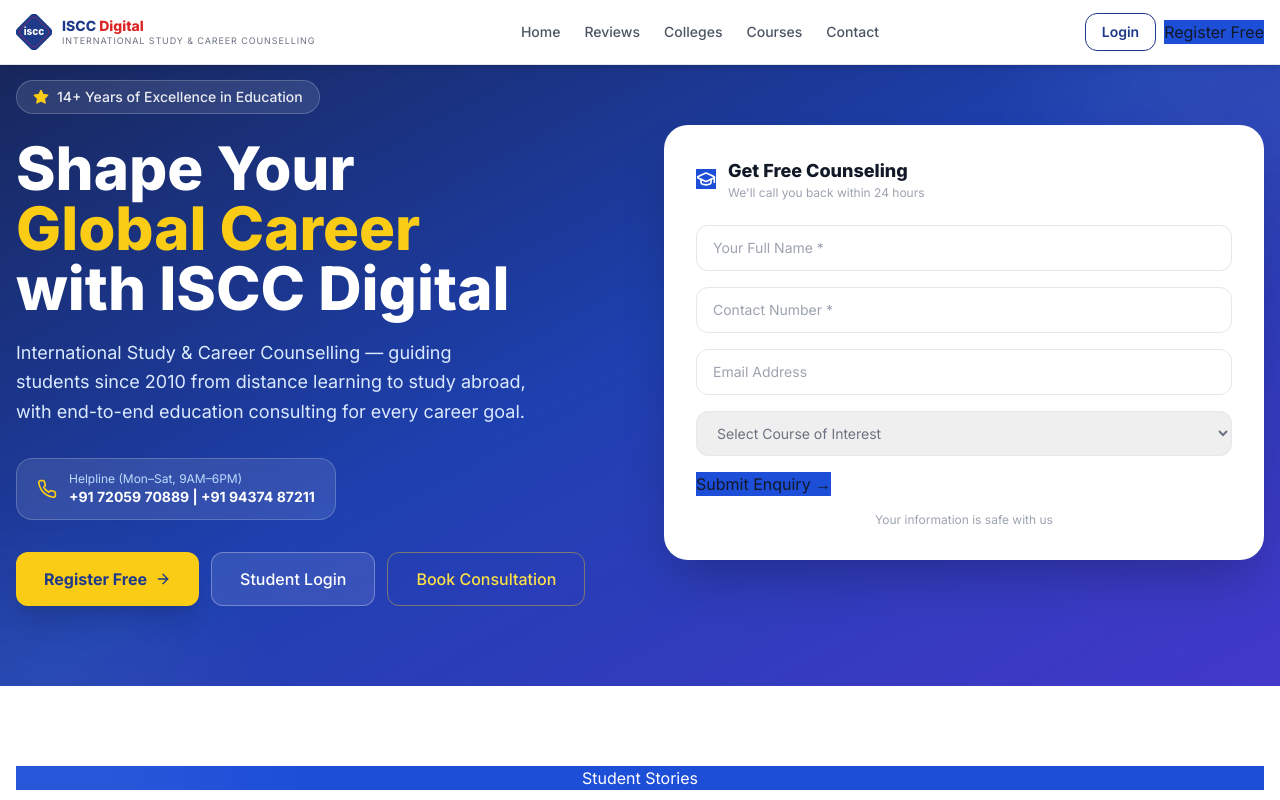
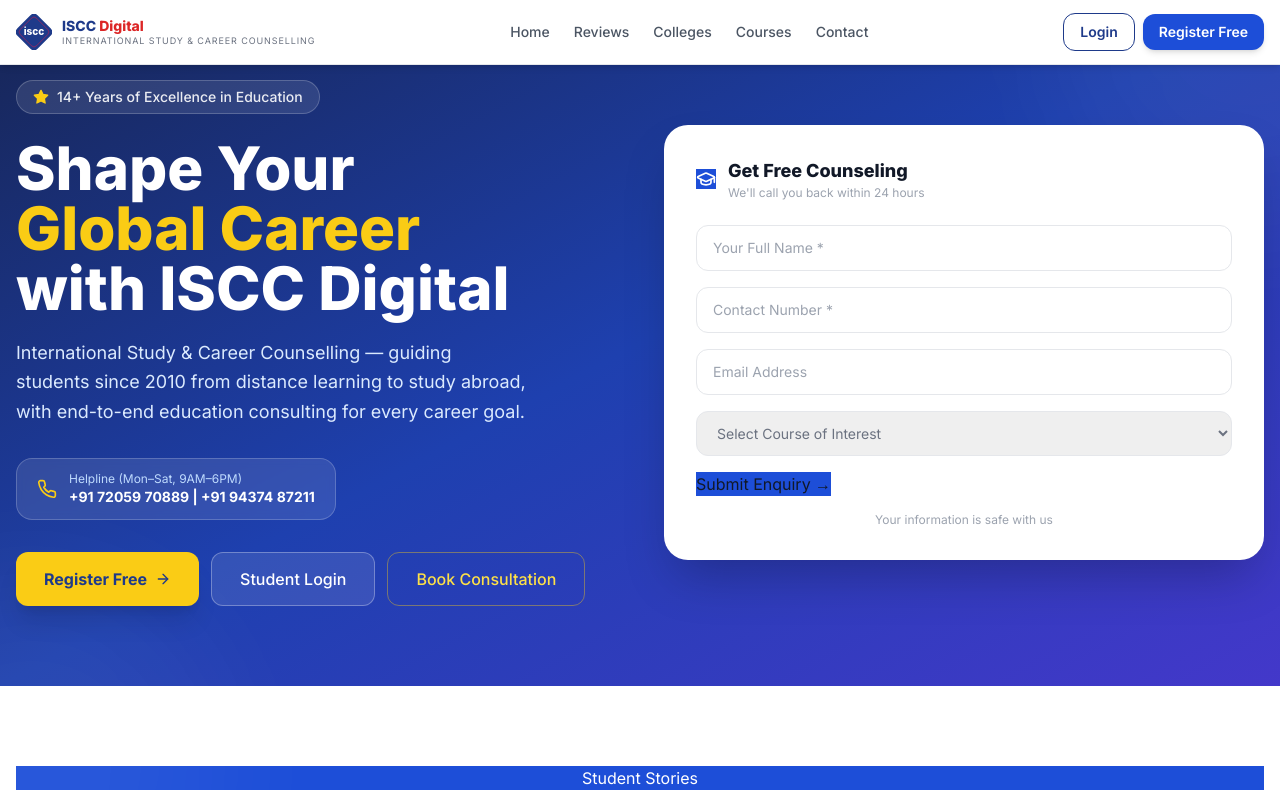
Before and after one commit to Debasish-Cloudhub/eduprime, a Next.js app in the folder frontend/: page / in a window 1280 px wide. Shown: the top 800 px of the page. Built offline with nearby package versions, Linux system fonts and the light colour scheme.

Commit message:
fix: remove duplicate className attribute on register button in navbar

```diff
--- a/frontend/src/app/page.tsx
+++ b/frontend/src/app/page.tsx
@@ -67,7 +67,7 @@
           </div>
           <div className="hidden md:flex items-center gap-2">
             <Link href="/auth/login"    className="px-4 py-2 text-sm font-semibold text-blue-900 border border-blue-900 rounded-xl hover:bg-blue-50 transition-colors">Login</Link>
-            <Link href="/auth/register" className="px-4 py-2 text-sm font-semibold text-white rounded-xl hover:opacity-90 transition-all shadow-md" className="bg-blue-700">Register Free</Link>
+            <Link href="/auth/register" className="px-4 py-2 text-sm font-semibold text-white bg-blue-700 rounded-xl hover:bg-blue-800 transition-all shadow-md">Register Free</Link>
           </div>
           {/* Mobile menu handled by CSS only */}
           <div className="md:hidden flex gap-2">
```
